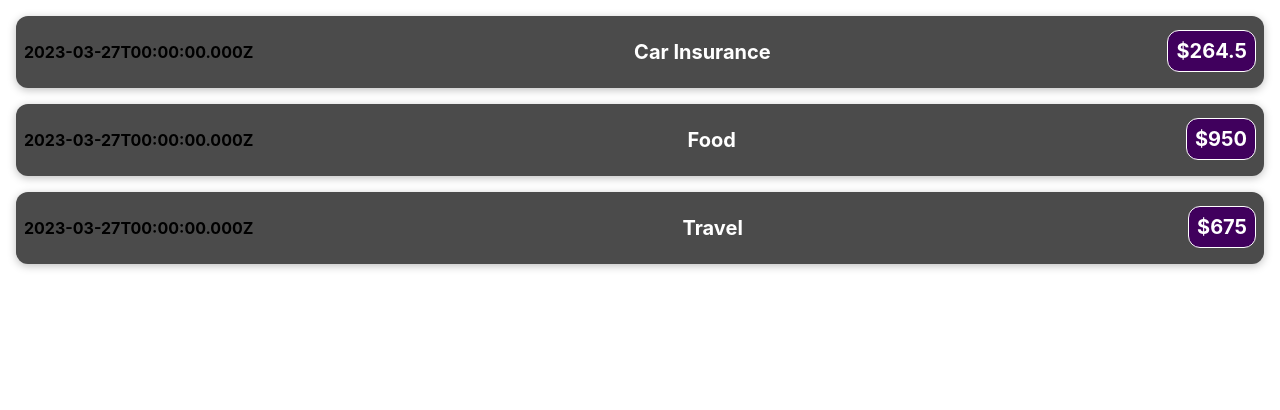
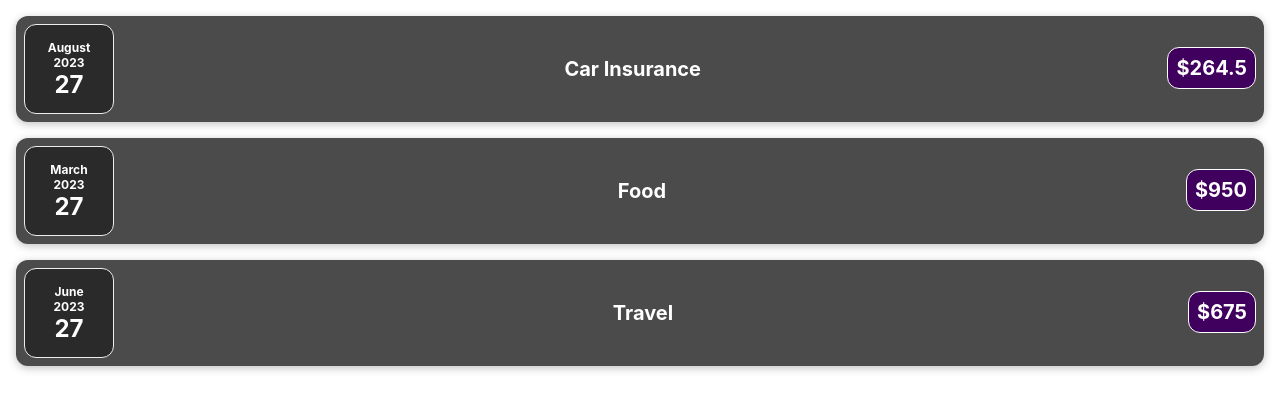
Before and after one commit to nandji3/first-react-app, a React (Create React App) app: page / in a window 1280 px wide. Shown: the top 410 px of the page. Built offline with nearby package versions, Linux system fonts and the light colour scheme.

Commit message:
Making Components Smaller and Readable

```diff
--- a/src/App.js
+++ b/src/App.js
@@ -3,9 +3,9 @@ import ExpenseItem from './components/ExpenseItem';
 
 function App() {
   const expense = [
-    { id: 'e', LocationOfExpenditure: 'Car Insurance ', amount: 264.5, date: new Date(2023, 2, 27) },
-    { id: 'e', LocationOfExpenditure: 'Food ', amount: 950, date: new Date(2023, 2, 27) },
-    { id: 'e', LocationOfExpenditure: 'Travel ', amount: 675, date: new Date(2023, 2, 27) },
+    { id: 'e1', LocationOfExpenditure: 'Car Insurance ', amount: 264.5, date: new Date(2023, 7, 27) },
+    { id: 'e2', LocationOfExpenditure: 'Food ', amount: 950, date: new Date(2023, 2, 27) },
+    { id: 'e3', LocationOfExpenditure: 'Travel ', amount: 675, date: new Date(2023, 5, 27) },
   ];
 
   return (
--- /dev/null
+++ b/src/components/ExpenseDate.css
@@ -0,0 +1,26 @@
+.expense-date {
+    display: flex;
+    flex-direction: column;
+    width: 5.5rem;
+    height: 5.5rem;
+    border: 1px solid #ececec;
+    background-color: #2a2a2a;
+    color: white;
+    border-radius: 12px;
+    align-items: center;
+    justify-content: center;
+}
+
+.expense-date__month {
+    font-size: 0.75rem;
+    font-weight: bold;
+}
+
+.expense-date__year {
+    font-size: 0.75rem;
+}
+
+.expense-date__day {
+    font-size: 1.5rem;
+    font-weight: bold;
+}
--- /dev/null
+++ b/src/components/ExpenseDate.js
@@ -0,0 +1,17 @@
+import './ExpenseDate.css'
+
+function ExpenseDate(props) {
+    const month = props.date.toLocaleString('en-US', { month: 'long' });
+    const day = props.date.toLocaleString('en-US', { day: '2-digit' });
+    const year = props.date.getFullYear();
+
+    return (
+        <div className='expense-date'>
+            <div className='expense-date__month'>{month}</div>
+            <div className='expense-date__year'>{year}</div>
+            <div className='expense-date__day'>{day}</div>
+        </div>
+    )
+}
+
+export default ExpenseDate;
--- /dev/null
+++ b/src/components/ExpenseDetails.js
@@ -0,0 +1,9 @@
+function ExpenseDetails(props) {
+    return (
+        <div className="expense-item__description">
+            <h2>{props.title}</h2>
+            <div className="expense-item__price">${props.amount}</div>
+        </div>
+    )
+}
+export default ExpenseDetails;
--- a/src/components/ExpenseItem.js
+++ b/src/components/ExpenseItem.js
@@ -1,13 +1,13 @@
+import ExpenseDate from './ExpenseDate';
+import ExpenseDetails from './ExpenseDetails';
 import './ExpenseItem.css';
 
 function ExpenseItem(props) {
+
     return (
         <div key={props.key} className="expense-item">
-            <div>{props.date.toISOString()}</div>
-            <div className="expense-item__description">
-                <h2>{props.title}</h2>
-                <div className="expense-item__price">${props.amount}</div>
-            </div>
+            <ExpenseDate date={props.date} />
+            <ExpenseDetails title={props.title} amount={props.amount} />
         </div>
     )
 }
```
Also changed, not shown: src/components/ExpenseDetails.css (added).
